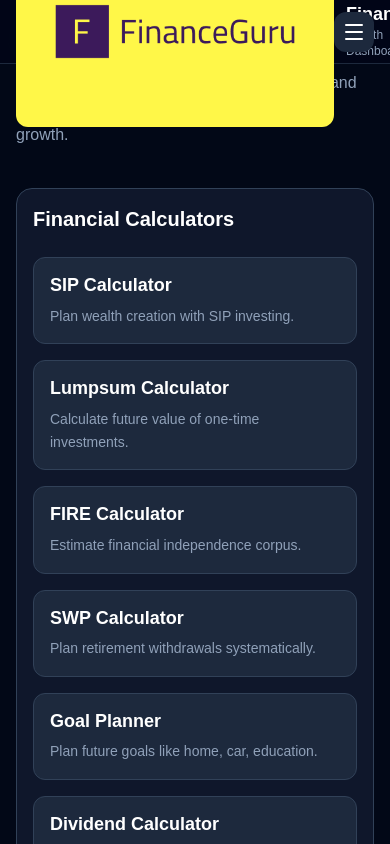
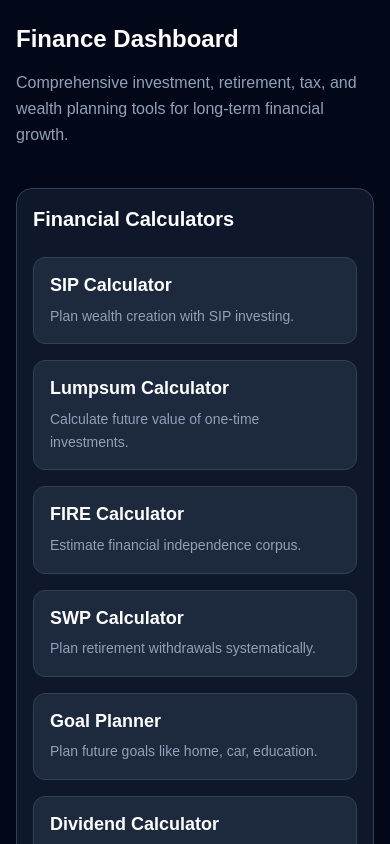
Before and after one commit to PranshuSachan003/finance-dashboard, a Next.js app: page / in a window 390 px wide. Shown: the top 844 px of the page. Built offline with nearby package versions, Linux system fonts and the light colour scheme.

Commit message:
handling sidebar design for mobile

```diff
--- a/components/Sidebar.tsx
+++ b/components/Sidebar.tsx
@@ -1,17 +1,10 @@
 "use client";
-
-import { useState } from "react";
 
 import Link from "next/link";
 
 import { usePathname } from "next/navigation";
 
 import Image from "next/image";
-
-import {
-  Menu,
-  X,
-} from "lucide-react";
 
 const calculatorItems = [
 
@@ -119,13 +112,7 @@ const footerItems = [
 
 export default function Sidebar() {
 
-  const pathname =
-    usePathname();
-
-  const [
-    mobileOpen,
-    setMobileOpen,
-  ] = useState(false);
+  const pathname = usePathname();
 
   const renderLink = (
     item: {
@@ -142,13 +129,8 @@ export default function Sidebar() {
       <Link
         key={item.href}
         href={item.href}
-        onClick={() =>
-          setMobileOpen(false)
-        }
         className={`
-        group
-        flex
-        items-center
+        block
         px-4
         py-3
         rounded-2xl
@@ -159,24 +141,13 @@ export default function Sidebar() {
 
         ${
           isActive
-            ? `
-              bg-blue-600
-              text-white
-              shadow-lg
-              shadow-blue-500/20
-            `
-            : `
-              text-slate-300
-              hover:bg-slate-800
-              hover:text-white
-            `
+            ? "bg-blue-600 text-white shadow-lg shadow-blue-500/20"
+            : "text-slate-300 hover:bg-slate-800 hover:text-white"
         }
         `}
       >
 
-        <span className="truncate">
         {item.label}
-        </span>
 
       </Link>
     );
@@ -184,130 +155,8 @@ export default function Sidebar() {
 
   return (
 
-    <>
-
-      {/* MOBILE TOP BAR */}
-      <div
+    <aside
       className="
-        md:hidden
-        fixed
-        top-0
-        left-0
-        right-0
-        z-50
-        h-16
-        bg-slate-950/95
-        backdrop-blur-xl
-        border-b
-        border-slate-800
-        flex
-        items-center
-        justify-between
-        px-4
-        "
-      >
-
-        {/* BRAND */}
-        <div className="
-        flex
-        items-center
-        gap-3
-        ">
-
-          <Image
-            src="/logo.png"
-            alt="Finance Dashboard"
-            width={40}
-            height={40}
-            className="
-            rounded-xl
-            w-auto
-            h-auto
-            "
-          />
-
-          <div>
-
-            <h1 className="
-            text-lg
-            font-bold
-            text-white
-            leading-none
-            ">
-              Finance
-            </h1>
-
-            <p className="
-            text-xs
-            text-slate-400
-            mt-1
-            ">
-              Wealth Dashboard
-            </p>
-
-          </div>
-
-        </div>
-
-        {/* MENU BUTTON */}
-        <button
-          onClick={() =>
-            setMobileOpen(
-              !mobileOpen
-            )
-          }
-          className="
-          p-2
-          rounded-xl
-          bg-slate-800
-          text-white
-          "
-        >
-
-          {
-            mobileOpen
-              ? (
-                <X className="
-                w-6
-                h-6
-                " />
-              )
-              : (
-                <Menu className="
-                w-6
-                h-6
-                " />
-              )
-          }
-
-        </button>
-
-      </div>
-
-      {/* MOBILE OVERLAY */}
-      {
-        mobileOpen && (
-
-          <div
-            onClick={() =>
-              setMobileOpen(false)
-            }
-            className="
-            md:hidden
-            fixed
-            inset-0
-            bg-black/60
-            backdrop-blur-sm
-            z-40
-            "
-          />
-
-        )
-      }
-
-      {/* SIDEBAR */}
-      <aside
-        className={`
       fixed
       top-0
       left-0
@@ -316,68 +165,39 @@ export default function Sidebar() {
       bg-slate-950
       border-r
       border-slate-800
+      overflow-y-auto
+      hidden
+      md:flex
+      flex-col
       z-50
-        flex
-        flex-col
-        transition-transform
-        duration-300
-
-        md:translate-x-0
-
-        ${
-          mobileOpen
-            ? "translate-x-0"
-            : "-translate-x-full"
-        }
-
-        md:flex
-        `}
+      "
     >
 
       {/* BRAND */}
-        <div className="
-        px-6
-        py-6
-        border-b
-        border-slate-800
-        hidden
-        md:block
-        ">
+      <div className="px-6 py-6 border-b border-slate-800">
 
-          <div className="
-          flex
-          items-center
-          gap-4
-          ">
+        <div className="flex items-center gap-4">
 
           <Image
             src="/logo.png"
             alt="Finance Dashboard"
             width={48}
             height={48}
-              className="
-              rounded-2xl
-              w-auto
-              h-auto
-              "
+            className="rounded-2xl w-auto h-auto"
           />
 
           <div>
 
-              <h1 className="
-              text-2xl
-              font-bold
-              text-white
-              ">
+            <h1 className="text-2xl font-bold text-white">
+
               Finance
+
             </h1>
 
-              <p className="
-              text-sm
-              text-slate-400
-              mt-1
-              ">
+            <p className="text-sm text-slate-400 mt-1">
+
               Wealth Dashboard
+
             </p>
 
           </div>
@@ -386,49 +206,22 @@ export default function Sidebar() {
 
       </div>
 
-        {/* MOBILE SPACING */}
-        <div className="
-        h-16
-        md:hidden
-        border-b
-        border-slate-800
-        " />
-
-        {/* CONTENT */}
-        <div className="
-        flex-1
-        overflow-y-auto
-        custom-scrollbar
-        ">
+      {/* MAIN NAVIGATION */}
+      <div className="flex-1 overflow-y-auto">
 
         {/* CALCULATORS */}
-          <div className="
-          px-4
-          py-6
-          ">
+        <div className="px-4 py-6">
 
-            <h2 className="
-            px-3
-            mb-4
-            text-xs
-            font-semibold
-            tracking-widest
-            uppercase
-            text-slate-500
-            ">
+          <h2 className="px-3 mb-4 text-xs font-semibold tracking-widest uppercase text-slate-500">
 
             Financial Calculators
 
           </h2>
 
-            <nav className="
-            space-y-2
-            ">
+          <nav className="space-y-2">
 
             {
-                calculatorItems.map(
-                  renderLink
-                )
+              calculatorItems.map(renderLink)
             }
 
           </nav>
@@ -436,33 +229,18 @@ export default function Sidebar() {
         </div>
 
         {/* EDUCATION */}
-          <div className="
-          px-4
-          pb-8
-          ">
+        <div className="px-4 pb-8">
 
-            <h2 className="
-            px-3
-            mb-4
-            text-xs
-            font-semibold
-            tracking-widest
-            uppercase
-            text-slate-500
-            ">
+          <h2 className="px-3 mb-4 text-xs font-semibold tracking-widest uppercase text-slate-500">
 
             Learning & Insights
 
           </h2>
 
-            <nav className="
-            space-y-2
-            ">
+          <nav className="space-y-2">
 
             {
-                educationItems.map(
-                  renderLink
-                )
+              educationItems.map(renderLink)
             }
 
           </nav>
@@ -471,34 +249,22 @@ export default function Sidebar() {
 
       </div>
 
-        {/* FOOTER */}
-        <div className="
-        border-t
-        border-slate-800
-        px-4
-        py-5
-        ">
+      {/* FOOTER LINKS */}
+      <div className="border-t border-slate-800 px-4 py-5">
 
-          <div className="
-          space-y-2
-          ">
+        <div className="space-y-2">
 
           {
-              footerItems.map(
-                (item) => {
+            footerItems.map((item) => {
 
               const isActive =
-                    pathname ===
-                    item.href;
+                pathname === item.href;
 
               return (
 
                 <Link
                   key={item.href}
                   href={item.href}
-                      onClick={() =>
-                        setMobileOpen(false)
-                      }
                   className={`
                   block
                   px-3
@@ -509,15 +275,8 @@ export default function Sidebar() {
 
                   ${
                     isActive
-                          ? `
-                            text-white
-                            bg-slate-800
-                          `
-                          : `
-                            text-slate-400
-                            hover:text-white
-                            hover:bg-slate-900
-                          `
+                      ? "text-white bg-slate-800"
+                      : "text-slate-400 hover:text-white hover:bg-slate-900"
                   }
                   `}
                 >
@@ -526,8 +285,7 @@ export default function Sidebar() {
 
                 </Link>
               );
-                }
-              )
+            })
           }
 
         </div>
@@ -535,7 +293,5 @@ export default function Sidebar() {
       </div>
 
     </aside>
-
-    </>
   );
 }
```
Lines whose indentation alone changed are shown as unchanged.
